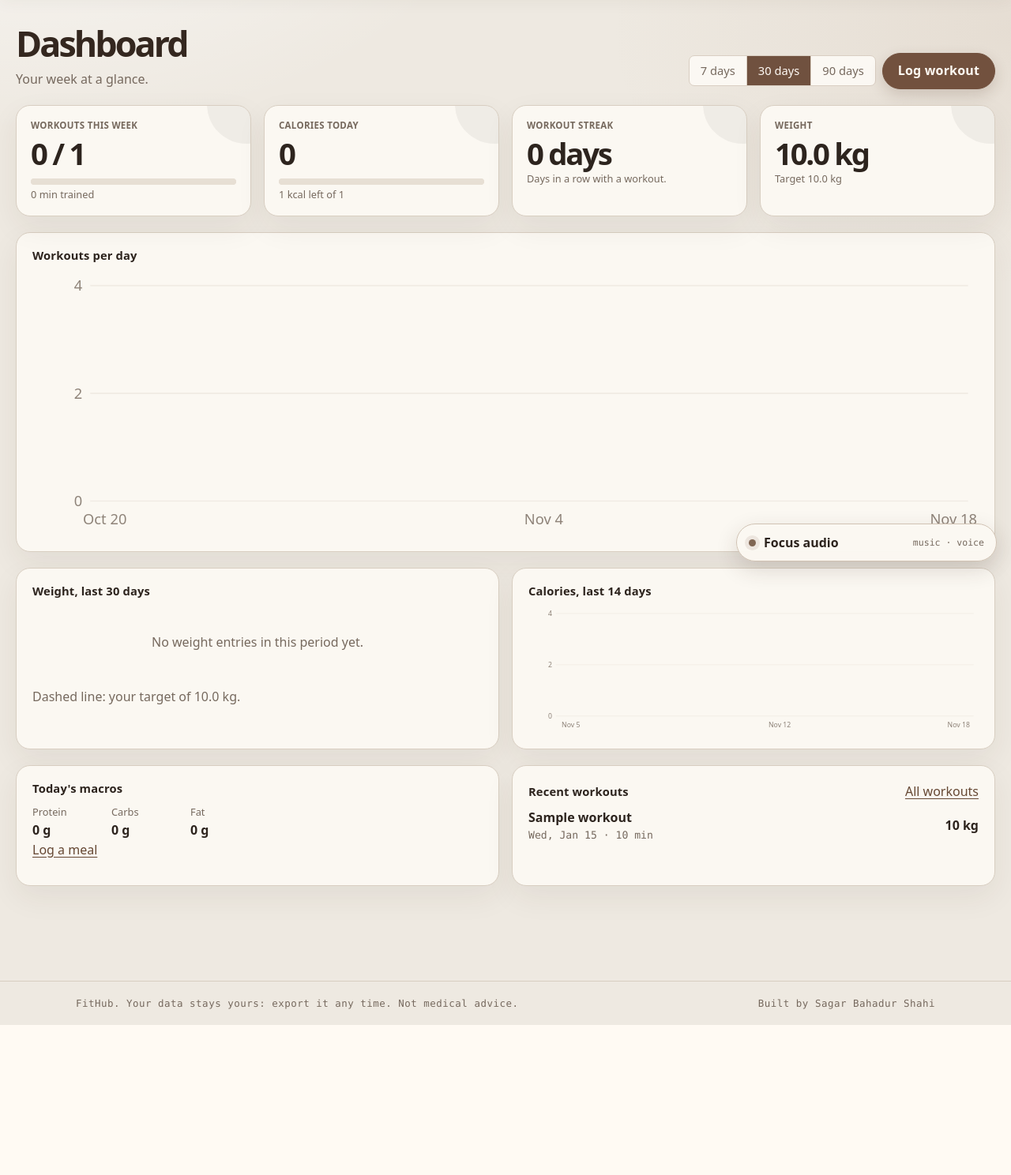
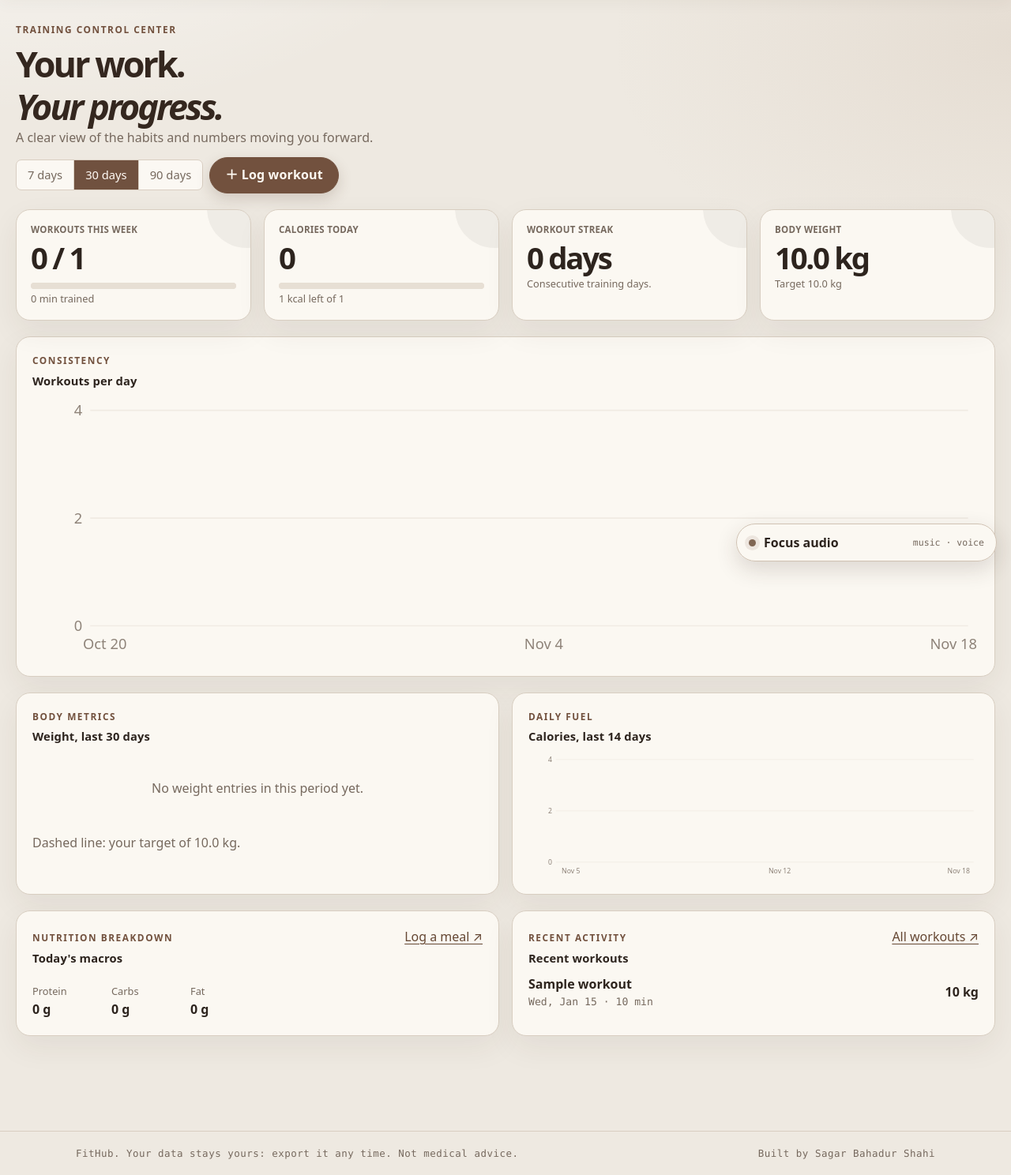
Before and after one commit to Sagar-Shahi/fitness-hub, a Django app: page /app/ in a window 1280 px wide. Shown: the part 71-1559 px from the top of the page at 79% size. Before the commit the page ends 1369 px from the top, so only its background shows below. Run offline with Django 5.2, Linux system fonts and the light colour scheme; a user stored in the database is signed in; tables that the repository leaves empty hold one stand-in row (values such as "Sample post"); a map, chart or similar area stays blank; parts of the project's set-up code (start-up, migrations or seed data) failed here and were passed over.

Commit message:
Give FitHub dashboard a fitness command-center layout

```diff
--- a/templates/tracker/dashboard.html
+++ b/templates/tracker/dashboard.html
@@ -1,77 +1,37 @@
 {% extends 'base.html' %}
 {% block title %}Dashboard · FitHub{% endblock %}
 {% block content %}
-<div class="page-head">
-  <div>
-    <h1>Dashboard</h1>
-    <p class="muted">Your week at a glance.</p>
-  </div>
-  <div class="head-actions">
-    {% include 'partials/period.html' %}
-    <a class="btn btn-primary" href="{% url 'tracker:workout-create' %}">Log workout</a>
-  </div>
-</div>
+<section class="dashboard-hero">
+  <div><p class="eyebrow">TRAINING CONTROL CENTER</p><h1>Your work.<br><em>Your progress.</em></h1><p class="muted">A clear view of the habits and numbers moving you forward.</p></div>
+  <div class="head-actions">{% include 'partials/period.html' %}<a class="btn btn-primary" href="{% url 'tracker:workout-create' %}">＋ Log workout</a></div>
+</section>
 
 {% if not has_data %}
 <section class="card empty-state">
-  <h2 class="card-title">Welcome. Let's get your first numbers in.</h2>
-  <p class="muted">Set your goals, then log a workout, a meal or today's weight. The charts fill in as you go.</p>
-  <div class="head-actions">
-    <a class="btn btn-primary" href="{% url 'tracker:goals' %}">Set my goals</a>
-    <a class="btn btn-quiet" href="{% url 'tracker:workout-create' %}">Log a workout</a>
-    <a class="btn btn-quiet" href="{% url 'tracker:meals' %}">Log a meal</a>
-  </div>
+  <h2 class="card-title">Your training starts here.</h2>
+  <p class="muted">Set a goal, log your first workout, meal or weigh-in. Your progress will build here as you go.</p>
+  <div class="head-actions"><a class="btn btn-primary" href="{% url 'tracker:goals' %}">Set my goals</a><a class="btn btn-quiet" href="{% url 'tracker:workout-create' %}">Log a workout</a><a class="btn btn-quiet" href="{% url 'tracker:meals' %}">Log a meal</a></div>
 </section>
 {% endif %}
 
-<dl class="stats">
-  <div class="stat"><dt>Workouts this week</dt><dd>{{ d.week_done }} / {{ d.week_target }}</dd>
-    <dd class="stat-note"><progress class="meter" max="100" value="{{ d.week_percent }}" aria-label="Weekly workout goal">{{ d.week_percent }}%</progress> {{ d.week_minutes }} min trained</dd></div>
-  <div class="stat"><dt>Calories today</dt><dd>{{ d.today.calories }}</dd>
-    <dd class="stat-note"><progress class="meter" max="100" value="{{ d.calorie_percent }}" aria-label="Calories against target">{{ d.calorie_percent }}%</progress>
-      {% if d.calorie_left >= 0 %}{{ d.calorie_left }} kcal left of {{ d.calorie_target }}{% else %}{{ d.calorie_left|cut:'-' }} kcal over {{ d.calorie_target }}{% endif %}</dd></div>
-  <div class="stat"><dt>Workout streak</dt><dd>{{ d.streak }} day{{ d.streak|pluralize }}</dd><dd class="stat-note">Days in a row with a workout.</dd></div>
-  <div class="stat"><dt>Weight</dt>
-    <dd>{% if d.latest_weight %}{{ d.latest_weight.weight_kg }} kg{% else %}&ndash;{% endif %}</dd>
-    <dd class="stat-note">{% if d.weight_change is not None %}{% if d.weight_change > 0 %}+{% endif %}{{ d.weight_change }} kg in 30 days{% elif d.target_weight %}Target {{ d.target_weight }} kg{% else %}Log it on the Weight page.{% endif %}</dd></div>
+<dl class="stats dashboard-stats">
+  <div class="stat"><dt>WORKOUTS THIS WEEK</dt><dd>{{ d.week_done }} <span class="stat-denom">/ {{ d.week_target }}</span></dd><dd class="stat-note"><progress class="meter" max="100" value="{{ d.week_percent }}" aria-label="Weekly workout goal">{{ d.week_percent }}%</progress>{{ d.week_minutes }} min trained</dd></div>
+  <div class="stat"><dt>CALORIES TODAY</dt><dd>{{ d.today.calories }}</dd><dd class="stat-note"><progress class="meter" max="100" value="{{ d.calorie_percent }}" aria-label="Calories against target">{{ d.calorie_percent }}%</progress>{% if d.calorie_left >= 0 %}{{ d.calorie_left }} kcal left of {{ d.calorie_target }}{% else %}{{ d.calorie_left|cut:'-' }} kcal over {{ d.calorie_target }}{% endif %}</dd></div>
+  <div class="stat"><dt>WORKOUT STREAK</dt><dd>{{ d.streak }} <span class="stat-denom">day{{ d.streak|pluralize }}</span></dd><dd class="stat-note">Consecutive training days.</dd></div>
+  <div class="stat"><dt>BODY WEIGHT</dt><dd>{% if d.latest_weight %}{{ d.latest_weight.weight_kg }} <span class="stat-denom">kg</span>{% else %}&ndash;{% endif %}</dd><dd class="stat-note">{% if d.weight_change is not None %}{% if d.weight_change > 0 %}+{% endif %}{{ d.weight_change }} kg in 30 days{% elif d.target_weight %}Target {{ d.target_weight }} kg{% else %}Log it on the Weight page.{% endif %}</dd></div>
 </dl>
 
-<section class="card">
-  <h2 class="card-title">Workouts per day</h2>
-  {% include 'partials/chart.html' with chart=workout_chart %}
-</section>
+<section class="card dashboard-chart-card"><div class="card-head"><div><p class="eyebrow">CONSISTENCY</p><h2 class="card-title">Workouts per day</h2></div></div>{% include 'partials/chart.html' with chart=workout_chart %}</section>
 
-<div class="grid-2">
-  <section class="card">
-    <h2 class="card-title">Weight, last {{ days }} days</h2>
-    {% include 'partials/chart.html' with chart=weight_chart %}
-    {% if d.target_weight %}<p class="muted">Dashed line: your target of {{ d.target_weight }} kg.</p>{% endif %}
-  </section>
-  <section class="card">
-    <h2 class="card-title">Calories, last 14 days</h2>
-    {% include 'partials/chart.html' with chart=calorie_chart %}
-  </section>
+<div class="grid-2 dashboard-grid">
+  <section class="card"><div class="card-head"><div><p class="eyebrow">BODY METRICS</p><h2 class="card-title">Weight, last {{ days }} days</h2></div></div>{% include 'partials/chart.html' with chart=weight_chart %}{% if d.target_weight %}<p class="muted">Dashed line: your target of {{ d.target_weight }} kg.</p>{% endif %}</section>
+  <section class="card"><div class="card-head"><div><p class="eyebrow">DAILY FUEL</p><h2 class="card-title">Calories, last 14 days</h2></div></div>{% include 'partials/chart.html' with chart=calorie_chart %}</section>
 </div>
 
-<div class="grid-2">
-  <section class="card">
-    <h2 class="card-title">Today's macros</h2>
-    <dl class="macro-row">
-      <div><dt>Protein</dt><dd>{{ d.today.protein }} g</dd></div>
-      <div><dt>Carbs</dt><dd>{{ d.today.carbs }} g</dd></div>
-      <div><dt>Fat</dt><dd>{{ d.today.fat }} g</dd></div>
-    </dl>
-    <p><a href="{% url 'tracker:meals' %}">Log a meal</a></p>
-  </section>
-  <section class="card">
-    <div class="card-head"><h2 class="card-title">Recent workouts</h2><a href="{% url 'tracker:workout-list' %}">All workouts</a></div>
-    {% if recent %}
-    <ul class="rank-list">
-      {% for w in recent %}
-      <li><a class="rank-main" href="{% url 'tracker:workout-detail' w.pk %}"><span class="rank-title">{{ w.name }}</span><span class="rank-sub muted">{{ w.date|date:"D, M j" }} &middot; {{ w.duration_min }} min</span></a><span class="rank-n">{{ w.volume_kg|floatformat:0 }} kg</span></li>
-      {% endfor %}
-    </ul>
-    {% else %}<p class="muted">No workouts yet.</p>{% endif %}
+<div class="grid-2 dashboard-grid">
+  <section class="card"><div class="card-head"><div><p class="eyebrow">NUTRITION BREAKDOWN</p><h2 class="card-title">Today's macros</h2></div><a href="{% url 'tracker:meals' %}">Log a meal ↗</a></div><dl class="macro-row"><div><dt>Protein</dt><dd>{{ d.today.protein }} g</dd></div><div><dt>Carbs</dt><dd>{{ d.today.carbs }} g</dd></div><div><dt>Fat</dt><dd>{{ d.today.fat }} g</dd></div></dl></section>
+  <section class="card"><div class="card-head"><div><p class="eyebrow">RECENT ACTIVITY</p><h2 class="card-title">Recent workouts</h2></div><a href="{% url 'tracker:workout-list' %}">All workouts ↗</a></div>
+    {% if recent %}<ul class="rank-list">{% for w in recent %}<li><a class="rank-main" href="{% url 'tracker:workout-detail' w.pk %}"><span class="rank-title">{{ w.name }}</span><span class="rank-sub muted">{{ w.date|date:"D, M j" }} &middot; {{ w.duration_min }} min</span></a><span class="rank-n">{{ w.volume_kg|floatformat:0 }} kg</span></li>{% endfor %}</ul>{% else %}<p class="muted">No workouts yet.</p>{% endif %}
   </section>
 </div>
 {% endblock %}
```
